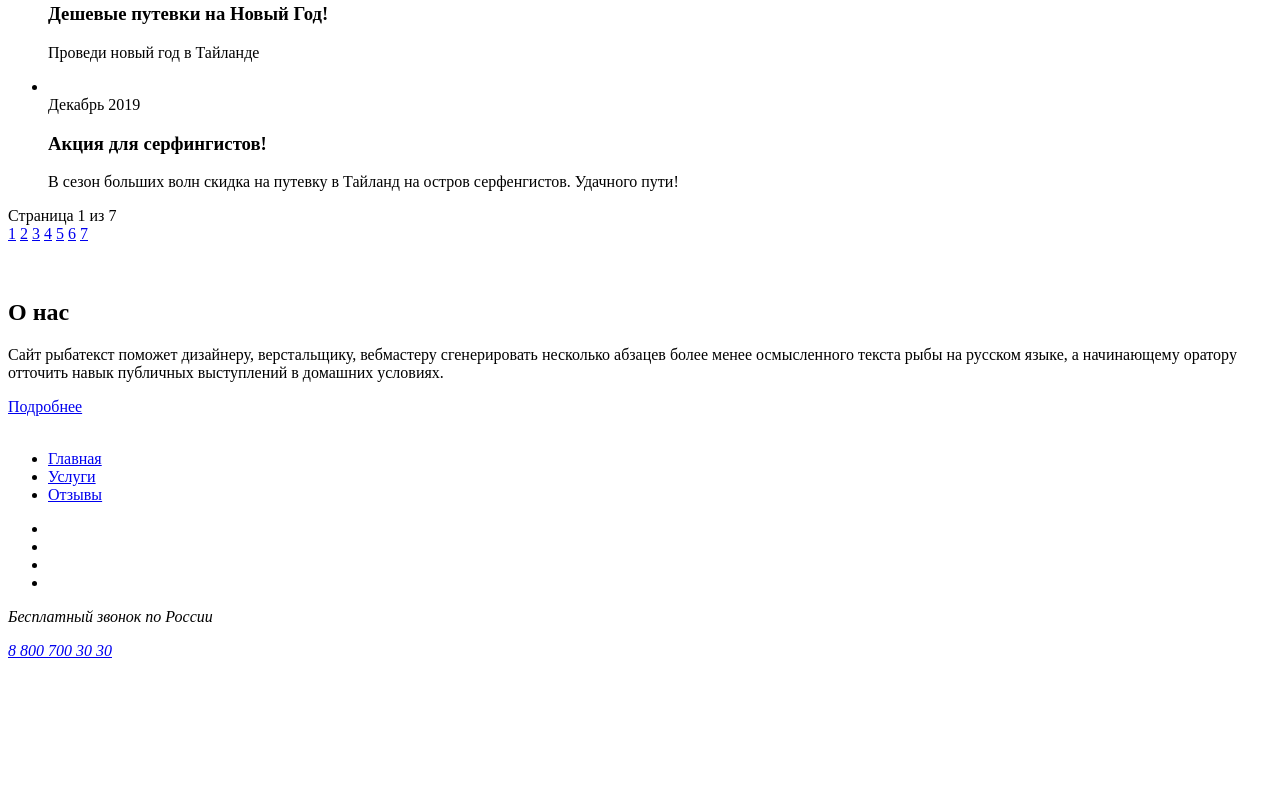
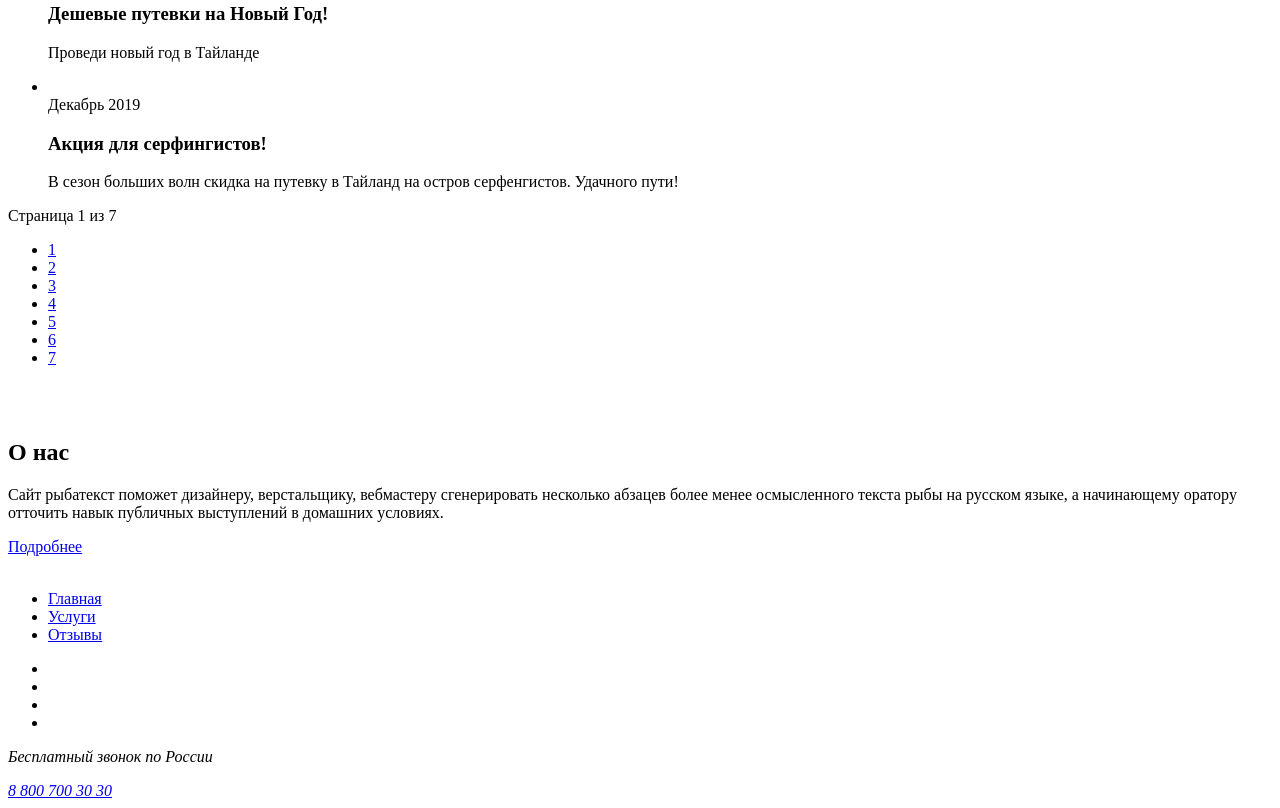
Before and after one commit to EvgeNia2021/air-asia, a plain HTML site: page index.html in a window 1280 px wide. Shown: the part 1242-2050 px from the top of the page. Before the commit the page ends 1910 px from the top, so only its background shows below. Drawn offline with Linux system fonts and the light colour scheme.

Commit message:
paginator list+link

```diff
--- a/index.html
+++ b/index.html
@@ -130,15 +130,29 @@
       </ul>
       <div class="paginator">
         <div class="paginator__display">Страница 1 из 7</div>
-        <div class="paginator__list">
-          <a href="#" class="paginator__item">1</a>
-          <a href="#" class="paginator__item">2</a>
-          <a href="#" class="paginator__item">3</a>
-          <a href="#" class="paginator__item">4</a>
-          <a href="#" class="paginator__item">5</a>
-          <a href="#" class="paginator__item">6</a>
-          <a href="#" class="paginator__item">7</a>
-        </div>
+        <ul class="paginator__list">
+          <li class="paginator__item">
+            <a href="#" class="paginator__link">1</a>
+          </li>
+          <li class="paginator__item">
+            <a href="#" class="paginator__link">2</a>
+          </li>
+          <li class="paginator__item">
+            <a href="#" class="paginator__link">3</a>
+          </li>
+          <li class="paginator__item">
+            <a href="#" class="paginator__link">4</a>
+          </li>
+          <li class="paginator__item">
+            <a href="#" class="paginator__link">5</a>
+          </li>
+          <li class="paginator__item">
+            <a href="#" class="paginator__link">6</a>
+          </li>
+          <li class="paginator__item">
+            <a href="#" class="paginator__link">7</a>
+          </li>
+        </ul>
       </div>
     </div>
       </section>
```
